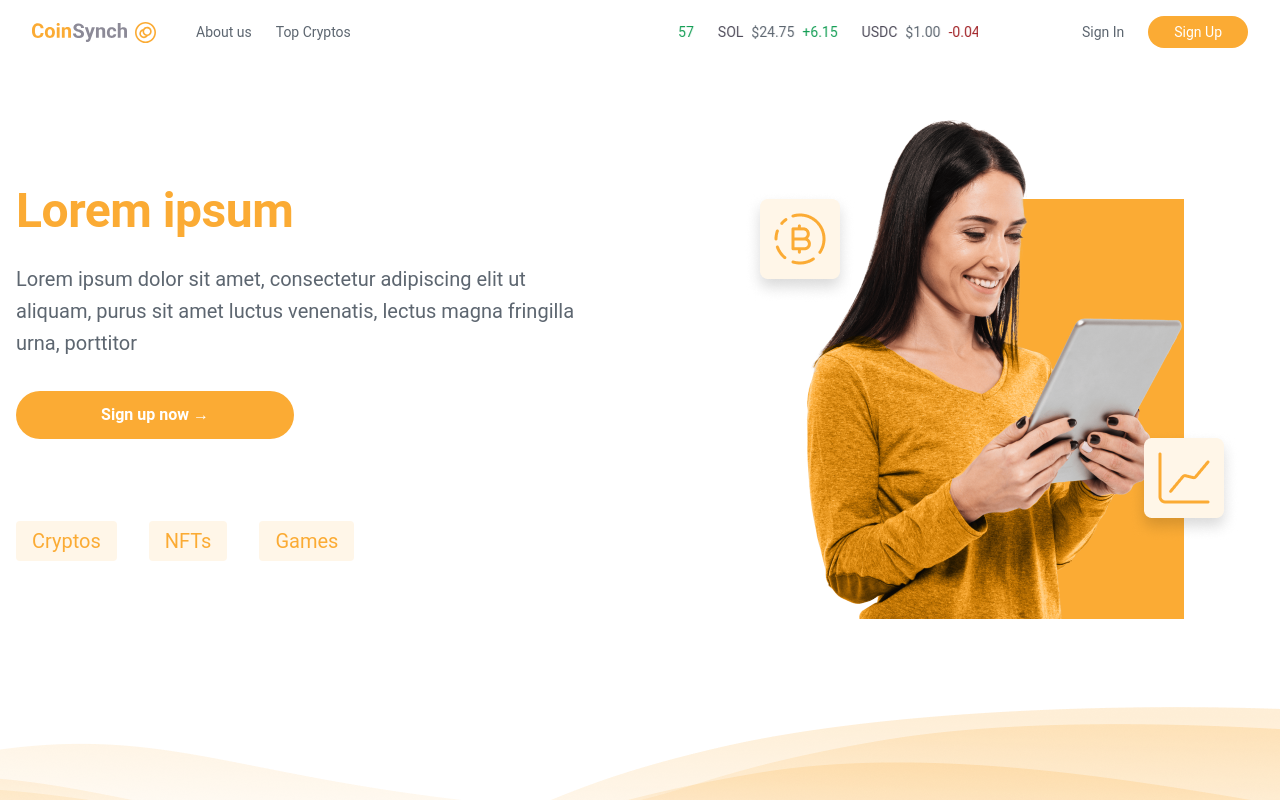
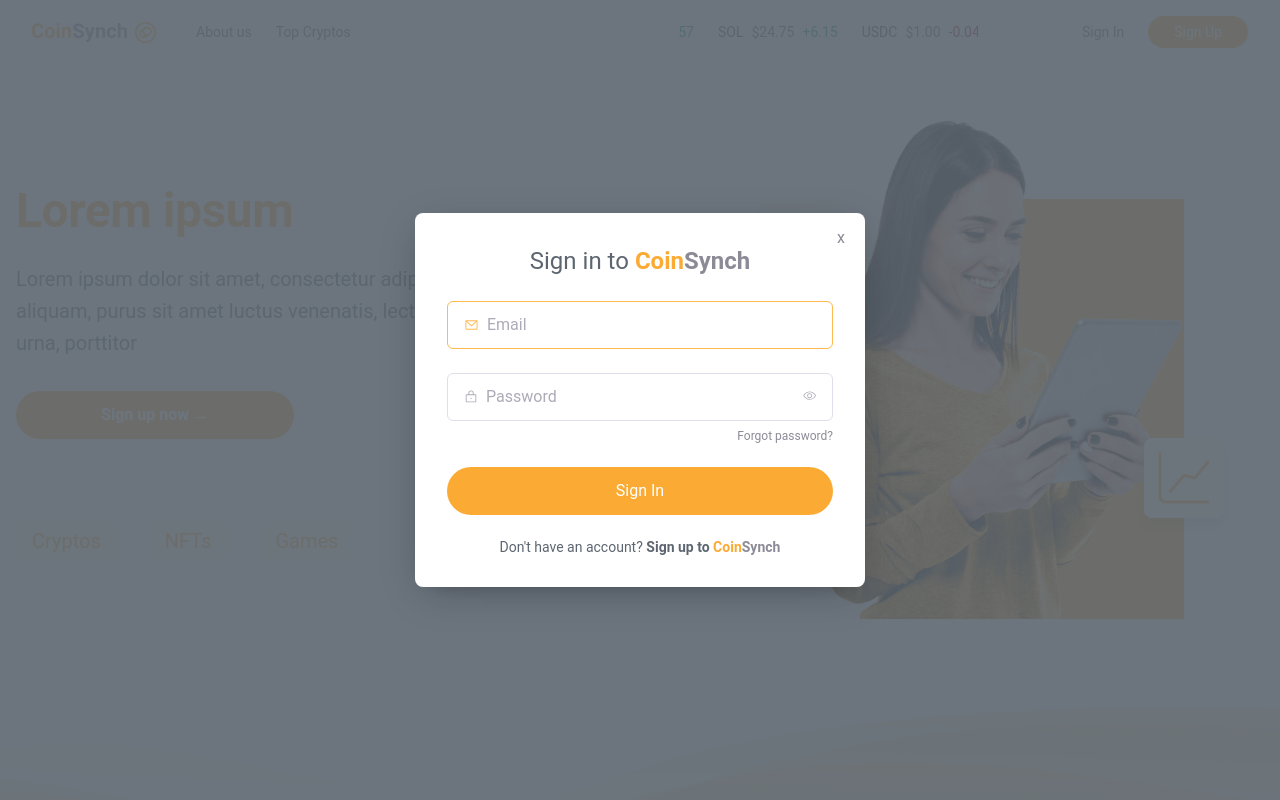
Before and after one commit to HenriqueMarcelo/coin-synch, a Next.js app: page / in a window 1280 px wide. Shown: the top 800 px of the page. Built offline with nearby package versions, Linux system fonts and the light colour scheme; data requests are answered from the project's data file.

Commit message:
feat: set form in the modal

```diff
--- a/src/app/dashboard/page.tsx
+++ b/src/app/dashboard/page.tsx
@@ -14,12 +14,10 @@ import BalanceIconSvg from '@/assets/BalanceIcon.svg'
 import GraphySvg from '@/assets/graphy.svg'
 import Eduphants from '@/assets/Eduphants.png'
 import { MyTooltip } from '@/components/MyTooltip'
-import { SignUpModal } from '@/components/SignUpModal'
 
 export default function Dashboard() {
   return (
     <>
-      <SignUpModal />
       <div className="container dashboard__row">
         <div className="dashboard__card dashboard__card--mini">
           <div className="dashboard__balance">
--- a/src/app/page.tsx
+++ b/src/app/page.tsx
@@ -1,3 +1,5 @@
+'use client'
+
 import { Header } from '@/components/Header'
 import Image from 'next/image'
 import WavesPng from '@/assets/waves.png'
@@ -7,10 +9,12 @@ import { TopCryptos } from '@/components/TopCryptos'
 import { Subscribe } from '@/components/Subscribe'
 import { Footer } from '@/components/Footer'
 import { Banner } from '@/components/Banner'
+import { SignUpModal } from '@/components/SignUpModal'
 
 export default function Home() {
   return (
     <main>
+      <SignUpModal />
       <Header />
       <Banner />
       <Image src={WavesPng} alt="" className="waves__image" />
--- a/src/components/Button/index.tsx
+++ b/src/components/Button/index.tsx
@@ -1,9 +1,7 @@
-import { ReactNode } from 'react'
+import { ButtonHTMLAttributes } from 'react'
 import './styles.scss'
 
-type Props = {
-  children: ReactNode
-}
+type Props = ButtonHTMLAttributes<HTMLButtonElement>
 
 export function Button({ children, ...rest }: Props) {
   return (
--- a/src/components/Input/index.tsx
+++ b/src/components/Input/index.tsx
@@ -6,10 +6,11 @@ import { InputHTMLAttributes, forwardRef, useState } from 'react'
 
 interface InputProps extends InputHTMLAttributes<HTMLInputElement> {
   Icon?: IconType
+  error?: boolean
 }
 
 export const Input = forwardRef<HTMLInputElement, InputProps>(
-  ({ type, Icon, ...rest }, ref) => {
+  ({ type, Icon, error = false, ...rest }, ref) => {
     const [showPassword, setShowPassword] = useState(false)
 
     function handleToggleShowPassword() {
@@ -27,7 +28,9 @@ export const Input = forwardRef<HTMLInputElement, InputProps>(
     }
 
     return (
-      <label className="input__container">
+      <label
+        className={`input__container ${error && 'input__container--error'}`}
+      >
         {Icon && <Icon />}
         <input className="input__input" type={customType} ref={ref} {...rest} />
         {isPassword && (
--- a/src/components/Input/styles.scss
+++ b/src/components/Input/styles.scss
@@ -17,6 +17,13 @@
 
         svg {
             fill: var(--gray-400);
+        }
+
+        &--error {
+            border-color: var(--red-400)!important;
+            svg {
+                fill: var(--red-400)!important;
+            }
         }
     }
     &__input {
--- a/src/components/Modal/styles.scss
+++ b/src/components/Modal/styles.scss
@@ -1,5 +1,6 @@
 .modal {
     &__overlay {
+        z-index: 3;
         background-color: var(--text-base);
         opacity: 0.9;
         position: fixed;
@@ -7,6 +8,7 @@
         animation: overlayShow 150ms cubic-bezier(0.16, 1, 0.3, 1);
     }
     &__content {
+        z-index: 4;
         display: inline-flex;
         padding: 32px;
         flex-direction: column;
--- a/src/components/SignUpModal/index.tsx
+++ b/src/components/SignUpModal/index.tsx
@@ -1,13 +1,45 @@
-import { Lock } from '@phosphor-icons/react'
+import { EnvelopeSimple, Lock } from '@phosphor-icons/react'
 import { Button } from '../Button'
 import { Input } from '../Input'
 import { Modal } from '../Modal'
 import '../Modal/styles.scss'
+import { useForm } from 'react-hook-form'
+import { zodResolver } from '@hookform/resolvers/zod'
+import * as z from 'zod'
+import { redirect } from 'next/navigation'
 
 export function SignUpModal() {
+  const signUpSchema = z.object({
+    email: z.string().email(),
+    password: z.string().nonempty(),
+  })
+
+  type SignUp = z.infer<typeof signUpSchema>
+
+  const {
+    register,
+    handleSubmit,
+    formState: { errors, isSubmitting },
+    reset,
+  } = useForm<SignUp>({
+    resolver: zodResolver(signUpSchema),
+  })
+
+  async function onSubmit({ email, password }: SignUp) {
+    // simulando espera de 1 segundo
+    await new Promise((resolve) => setTimeout(resolve, 10000))
+    console.log(email, password)
+    reset()
+
+    redirect('/dashboard')
+  }
+
   return (
     <Modal open>
-      <form className="modal-components__form">
+      <form
+        className="modal-components__form"
+        onSubmit={handleSubmit(onSubmit)}
+      >
         <h1 className="modal-components__title">
           Sign in to
           <span className="modal-components__logo modal-components__logo--yellow">
@@ -18,10 +50,24 @@ export function SignUpModal() {
             Synch
           </span>
         </h1>
-        <Input />
-        <Input type="password" Icon={Lock} />
+        <Input
+          placeholder="Email"
+          type="email"
+          Icon={EnvelopeSimple}
+          disabled={isSubmitting}
+          error={!!errors.email}
+          {...register('email')}
+        />
+        <Input
+          placeholder="Password"
+          type="password"
+          Icon={Lock}
+          disabled={isSubmitting}
+          error={!!errors.password}
+          {...register('password')}
+        />
         <button className="modal-components__forgot">Forgot password?</button>
-        <Button>Sign In</Button>
+        <Button disabled={isSubmitting}>Sign In</Button>
         <p className="modal-components__footer">
           Don&apos;t have an account?
           <a href="">
```
